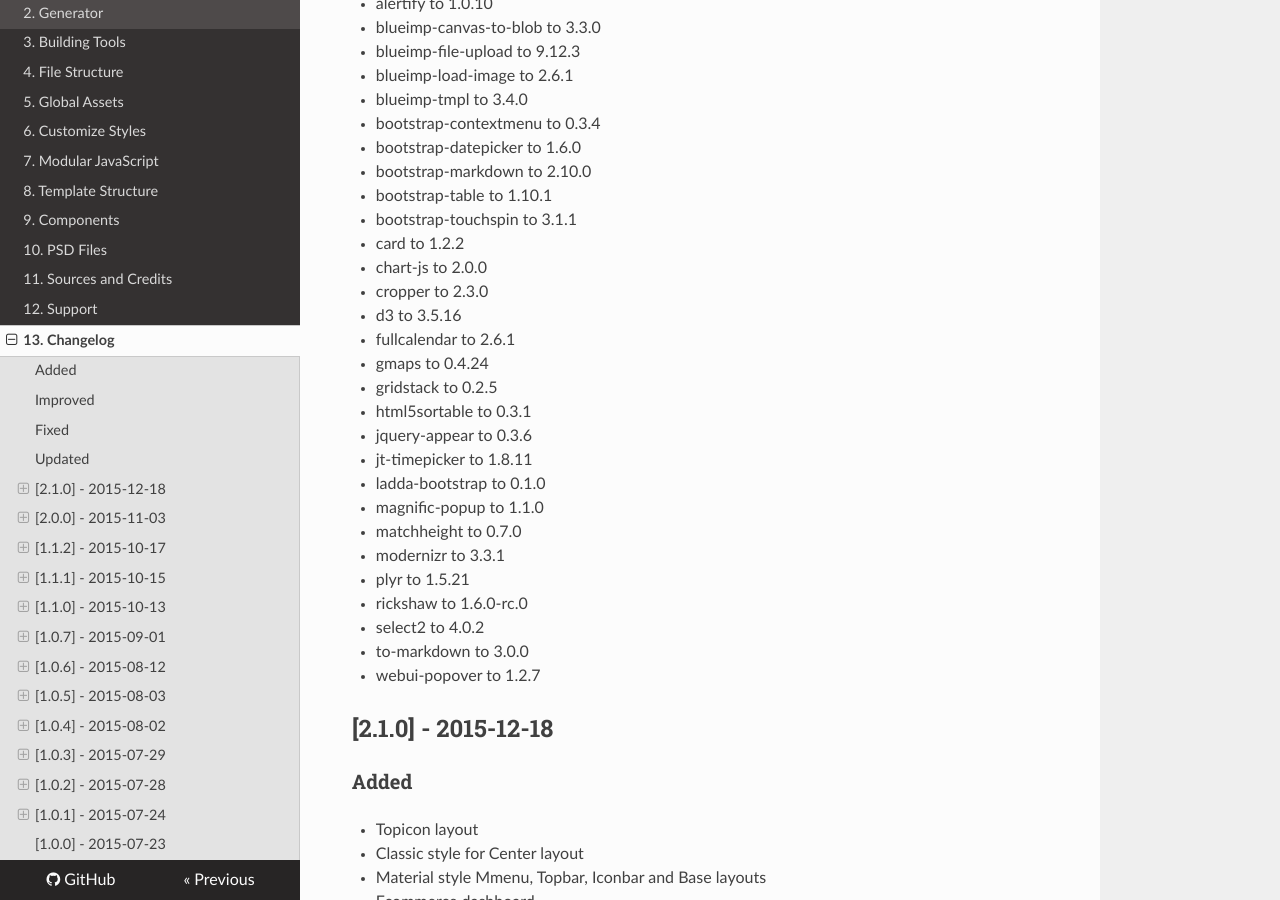
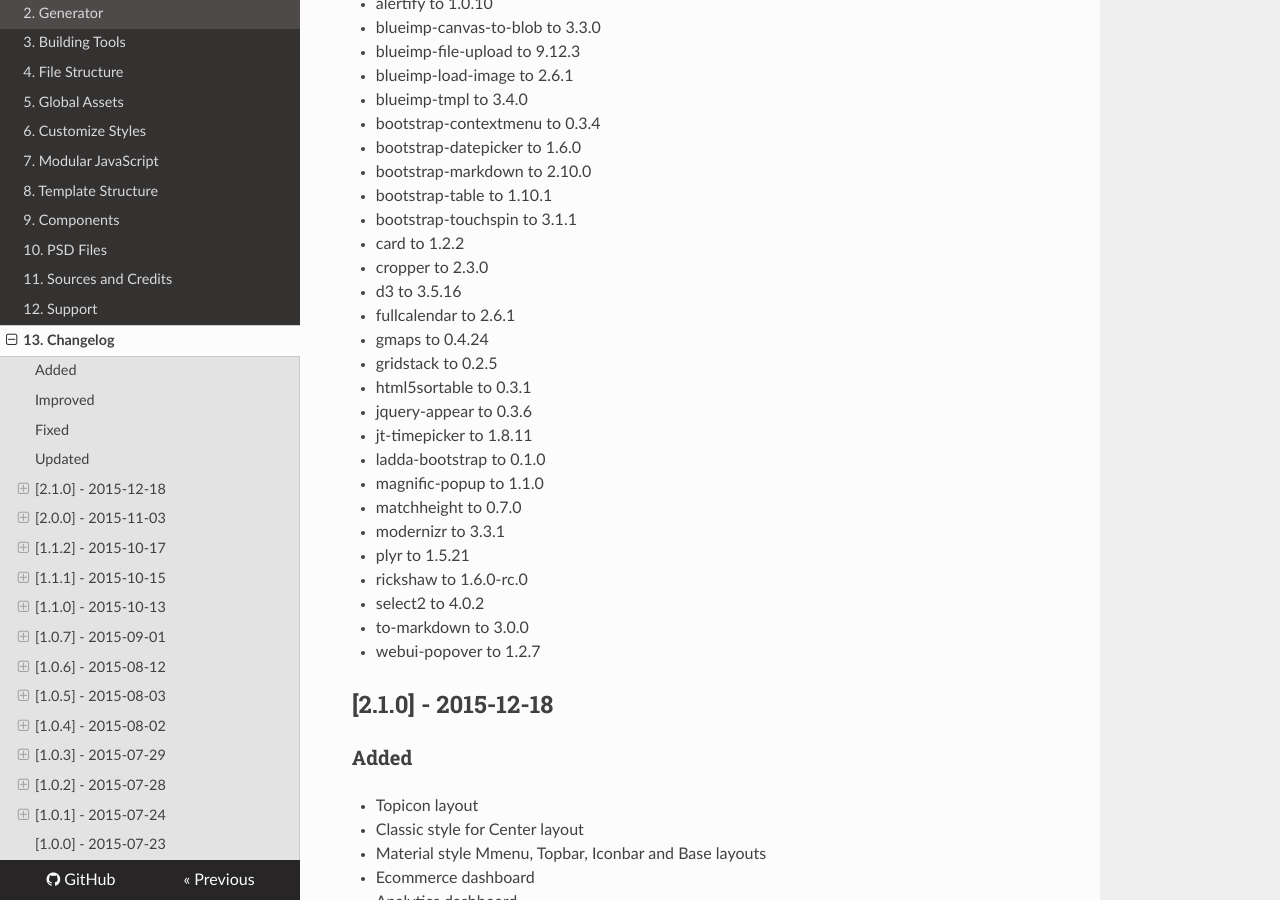
Before and after one commit to thecreation/remark-docs, an MkDocs documentation site: the page built from docs/changelog.md, in a window 1280 px wide and 900 px high, scrolled down 800 px. Built offline with MkDocs 1.6.1, drawn with Linux system fonts in a browser that asks for light colours; nearby versions of some CDN libraries; old or Windows-style settings are respelled for this version of MkDocs.

Commit message:
correct version

```diff
--- a/docs/changelog.md
+++ b/docs/changelog.md
@@ -32,7 +32,6 @@
 - bootstrap-table to 1.10.1
 - bootstrap-touchspin to 3.1.1
 - card to 1.2.2
-- chart-js to 2.0.0
 - cropper to 2.3.0
 - d3 to 3.5.16
 - fullcalendar to 2.6.1
--- a/resources.json
+++ b/resources.json
@@ -218,7 +218,7 @@
     "homepage": "http://www.chartjs.org",
     "license": "MIT",
     "author": "nnnick",
-    "version": "2.0.0"
+    "version": "1.0.2"
   },
   "chartist-js": {
     "name": "chartist",
```
Also changed, not shown: docs/credits.md (+1 -1 lines).
